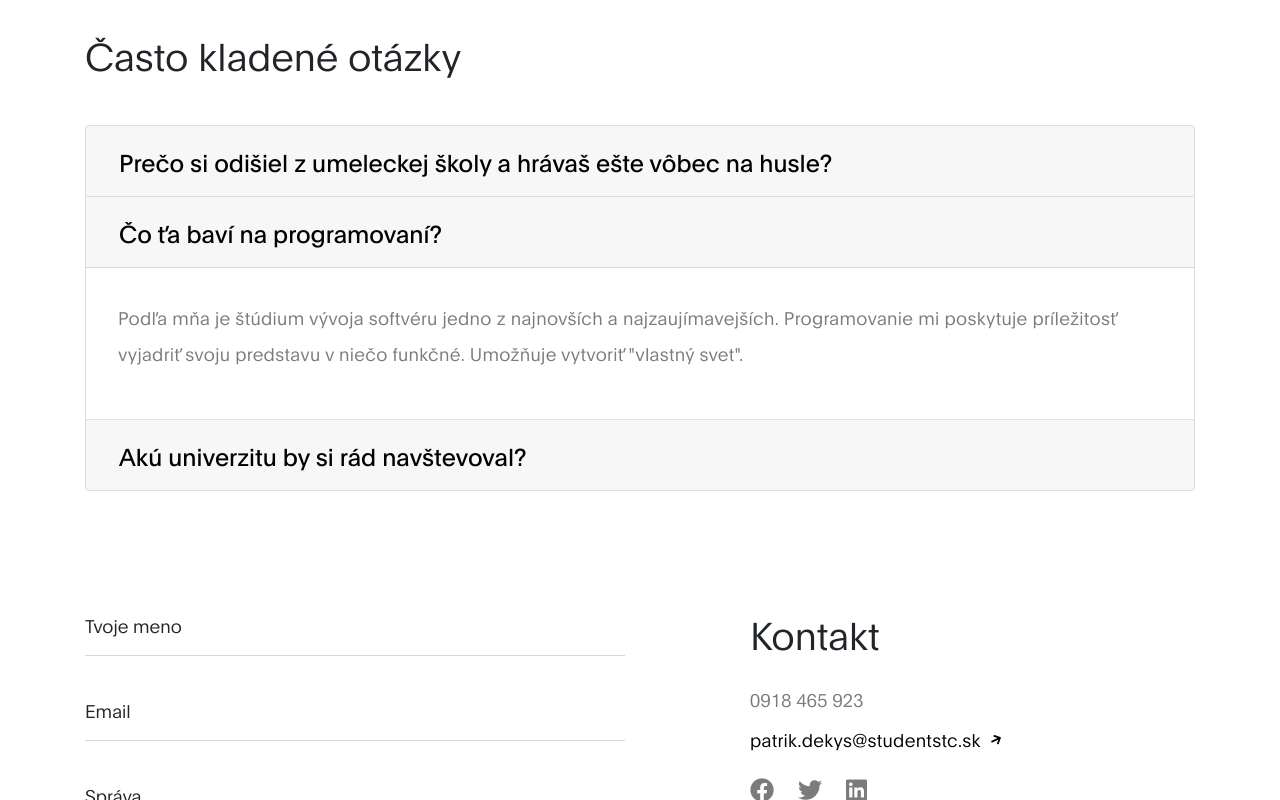
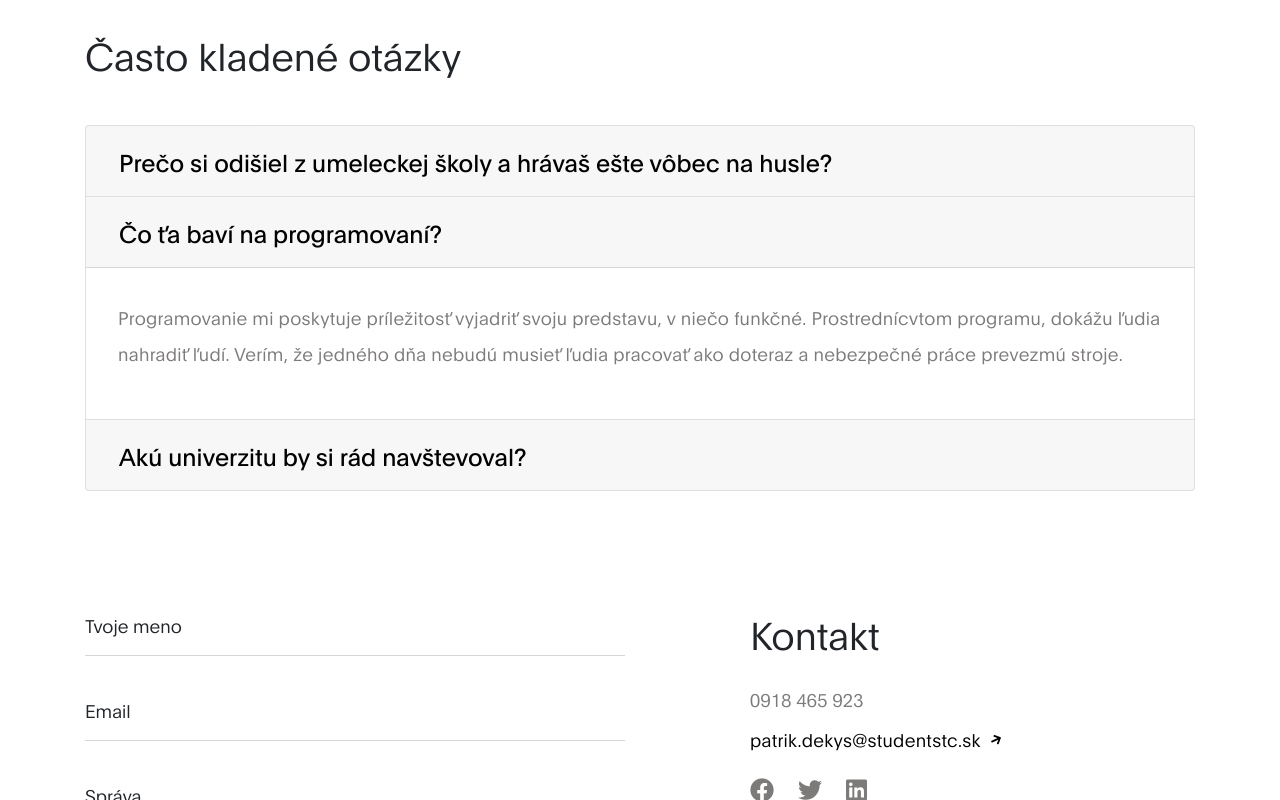
Before and after one commit to patrik-dekys/web_Patrik-Dekys, a plain HTML site: page index.html in a window 1280 px wide. Both pictures are taken after a click on the button "Čo ťa baví na programovaní?". Shown: the part 1701-2501 px from the top of the page. Drawn offline with Linux system fonts and the light colour scheme.

Commit message:
Update index.html

```diff
--- a/index.html
+++ b/index.html
@@ -171,7 +171,7 @@ https://www.tooplate.com/view/2120-ben-resume
                         </div>
                         <div id="collapseTwo" class="collapse" aria-labelledby="headingTwo" data-parent="#accordionExample">
                           <div class="card-body">
-                            <p>Podľa mňa je štúdium vývoja softvéru jedno z najnovších a najzaujímavejších. Programovanie mi poskytuje príležitosť vyjadriť svoju predstavu v niečo funkčné. Umožňuje vytvoriť "vlastný svet".</p>
+                            <p>Programovanie mi poskytuje príležitosť vyjadriť svoju predstavu, v niečo funkčné. Prostrednícvtom programu, dokážu ľudia nahradiť ľudí. Verím, že jedného dňa nebudú musieť ľudia pracovať ako doteraz a nebezpečné práce prevezmú stroje.</p>
                           </div>
                         </div>
                       </div>
```
